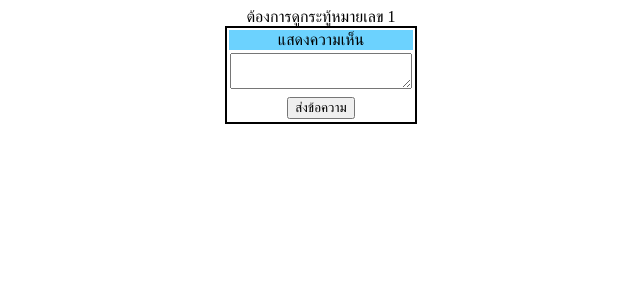
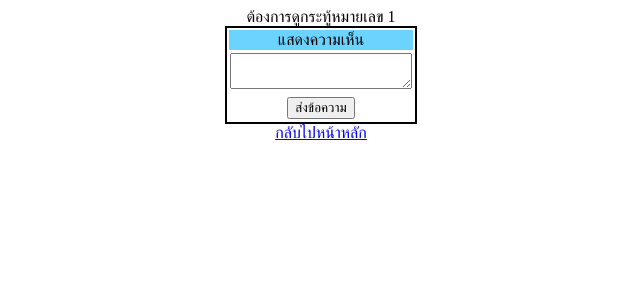
Before and after one commit to wasinbudprom/webboard_wasin, a PHP site: the page made by post.php in a window 1280 px wide. Shown: the part 82-382 px from the top of the page, without its empty margins (319-959 px from the left). Run offline with PHP 8.4, Linux system fonts and the light colour scheme.

Commit message:
update back to index
update back to index

```diff
--- a/post.php
+++ b/post.php
@@ -23,5 +23,6 @@
             <tr><td colspan="2" align="center"><input type="submit" value="ส่งข้อความ"></td></tr>
         </table>
     </form>
+    <a href="index.html">กลับไปหน้าหลัก</a>
 </body>
 </html>
```
